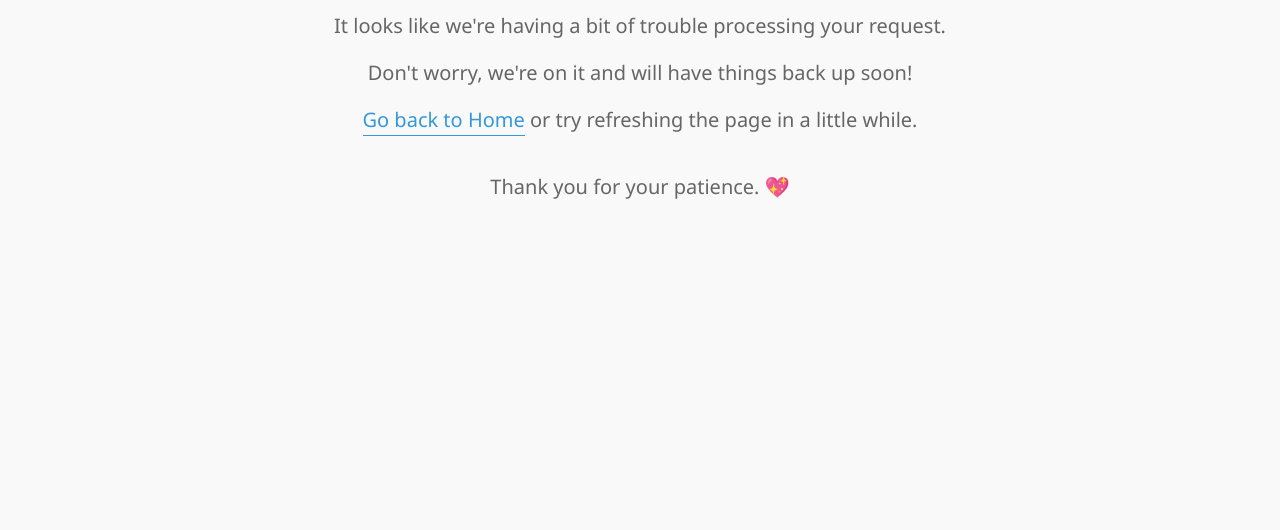
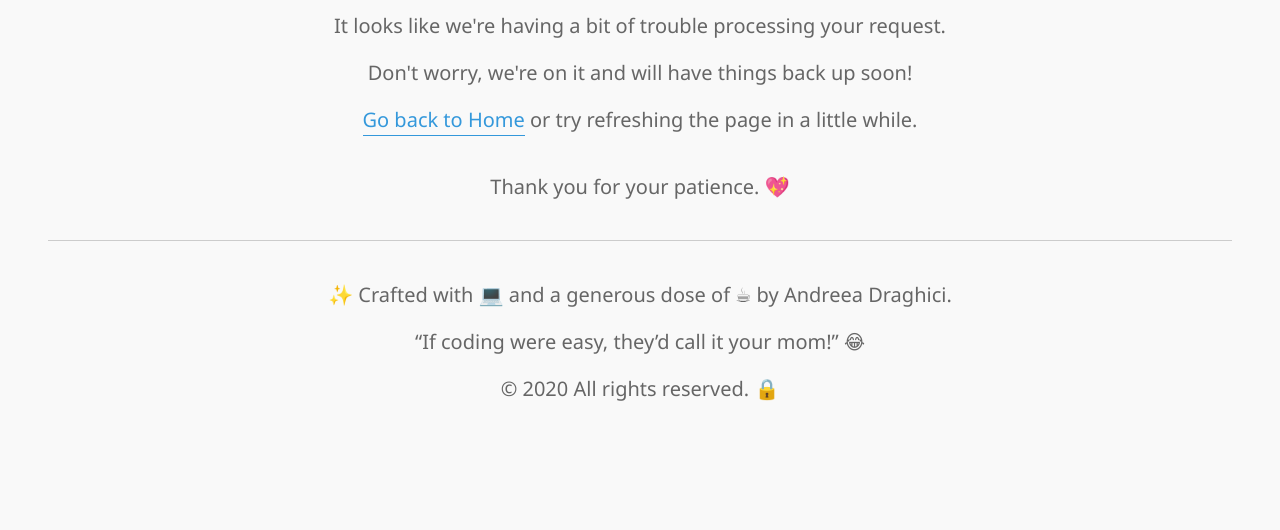
Before and after one commit to AndreeaDraghici/GitHub-Metrics-Dashboard, a Django app: template github_app/templates/errors/500.html in a window 1280 px wide. Shown: the part 490-1020 px from the top of the page. Before the commit the page ends 689 px from the top, so only its background shows below. Run offline with Django 5.2, Linux system fonts and the light colour scheme; the template is opened without the code that fills it: most values are stand-ins (such as "Sample title", 1, 10 or a date in 2020).

Commit message:
create application footer

```diff
--- a/github_app/templates/errors/500.html
+++ b/github_app/templates/errors/500.html
@@ -50,17 +50,44 @@
             margin-bottom: 20px;
         }
 
+        footer {
+            background-color: #f9f9f9;
+            padding: 20px;
+            text-align: center;
+            border-top: 1px solid #ccc;
+            margin-top: 40px;
+        }
+        .footer-content {
+            font-family: 'Segoe UI', Tahoma, Geneva, Verdana, sans-serif;
+            color: #555;
+        }
+        .footer-content a {
+            color: #3498db;
+            text-decoration: none;
+        }
+        .footer-content a:hover {
+            text-decoration: underline;
+        }
+
     </style>
 </head>
 <body>
 <div class="emoji">😔</div>
-<h1>500</h1>
-<h2>Oh no! Something went wrong on our end.</h2>
-<p>It looks like we're having a bit of trouble processing your request.</p>
-<p>Don't worry, we're on it and will have things back up soon!</p>
-<p><a href="{% url 'register' %}">Go back to Home</a> or try refreshing the page in a little while.</p>
+    <h1>500</h1>
+    <h2>Oh no! Something went wrong on our end.</h2>
+    <p>It looks like we're having a bit of trouble processing your request.</p>
+    <p>Don't worry, we're on it and will have things back up soon!</p>
+    <p><a href="{% url 'register' %}">Go back to Home</a> or try refreshing the page in a little while.</p>
 <div class="error-details">
     <p>Thank you for your patience. 💖</p>
 </div>
+<footer>
+    <div class="footer-content">
+        <p>✨ Crafted with 💻 and a generous dose of ☕ by Andreea Draghici.</p>
+        <p>“If coding were easy, they’d call it your mom!” 😂</p>
+        <p>© {{ current_year }} All rights reserved. 🔒</p>
+    </div>
+</footer>
+
 </body>
 </html>
```
Also changed, not shown: github_app/templates/base.html (+30 -1 lines), github_app/templates/errors/404.html (+34 -5 lines), github_app/templates/errors/api_error.html (+27 -0 lines).
